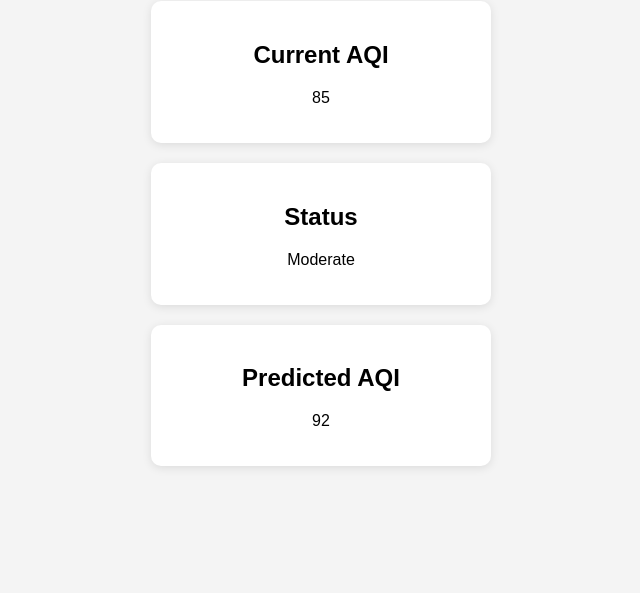
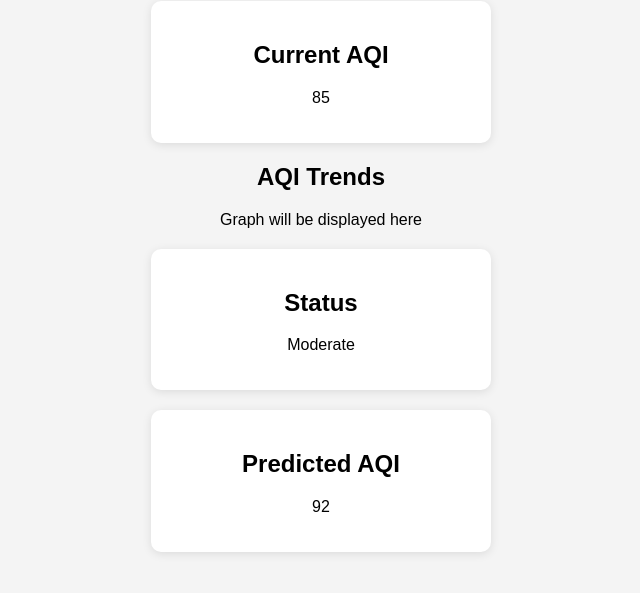
Before and after one commit to Priyanshu08p/Ai-AQI, a plain HTML site: page software/frontend/index.html in a window 1280 px wide. Shown: the part 99-692 px from the top of the page, without its empty margins (319-959 px from the left). Drawn offline with Linux system fonts and the light colour scheme.

Commit message:
Update index.html

```diff
--- a/software/frontend/index.html
+++ b/software/frontend/index.html
@@ -13,6 +13,10 @@
             <h2>Current AQI</h2>
             <p>85</p>
         </div>
+        <div class="graph-container">
+    <h2>AQI Trends</h2>
+    <p>Graph will be displayed here</p>
+       </div>
 
         <div class="card">
             <h2>Status</h2>
```
